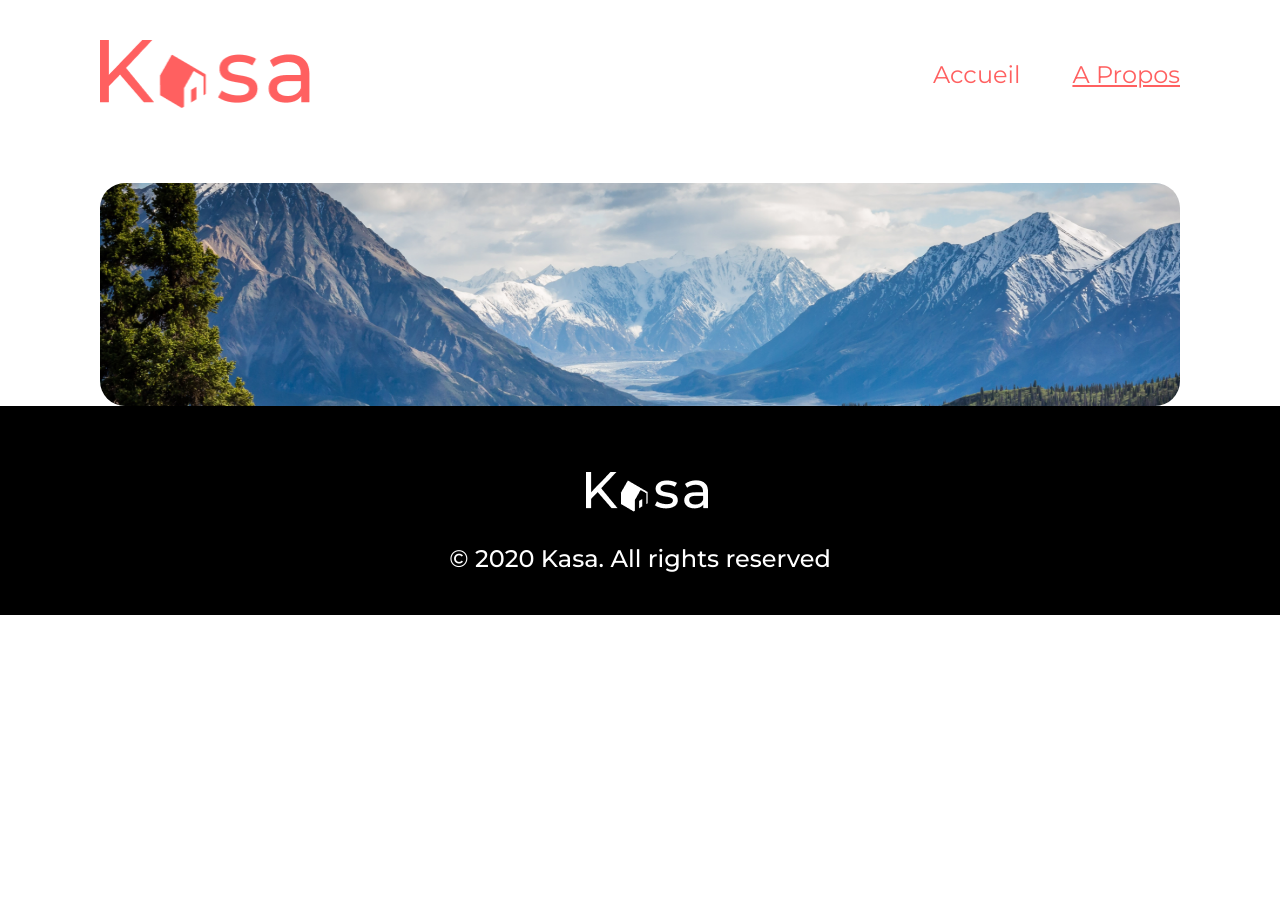
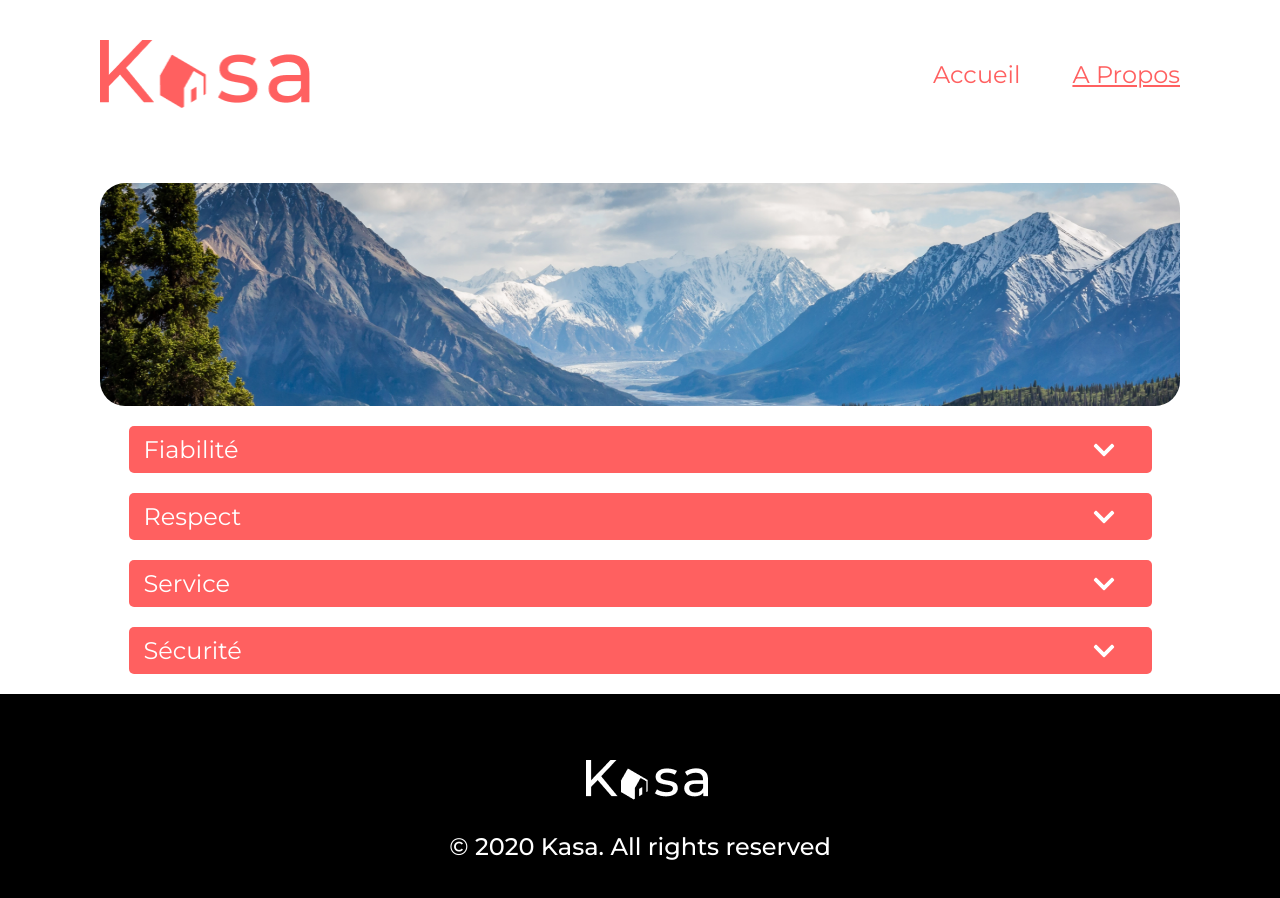
Before and after one commit to LZERDOUN/kasa, a React (Create React App) app: page /about in a window 1280 px wide. Shown: the top 898 px of the page. Before the commit the page ends 800 px from the top, so only its background shows below. Built offline with nearby package versions, Linux system fonts and the light colour scheme; the HTML template or start-up script is replaced by a standard one.

Commit message:
Accordeon/Collapse pour la page About

```diff
--- a/package.json
+++ b/package.json
@@ -4,12 +4,14 @@
   "private": true,
   "dependencies": {
     "@fontsource/montserrat": "^4.5.14",
+    "@fortawesome/fontawesome-free": "^6.2.1",
     "@testing-library/jest-dom": "^5.16.5",
     "@testing-library/react": "^13.4.0",
     "@testing-library/user-event": "^13.5.0",
     "prop-types": "^15.8.1",
     "react": "^18.2.0",
     "react-dom": "^18.2.0",
+    "react-icons": "^4.7.1",
     "react-router-dom": "^5.3.4",
     "react-scripts": "5.0.1",
     "web-vitals": "^2.1.4"
--- a/src/components/AboutComponent/About.js
+++ b/src/components/AboutComponent/About.js
@@ -1,10 +1,23 @@
 import "./style.css";
 import Banner from "../../components/BannerComponent/index";
+import Collapse from "../../components/CollapseComponent/index";
+import Sections from "../Sections";
 
 const About = () => {
   return (
     <div className="body">
       <Banner />
+      <div className="container-section">
+        {Sections.map((section) => {
+          return (
+            <Collapse
+              key={section.id}
+              title={section.title}
+              details={section.details}
+            />
+          );
+        })}
+      </div>
     </div>
   );
 };
--- a/src/components/AboutComponent/style.css
+++ b/src/components/AboutComponent/style.css
@@ -2,3 +2,7 @@
     margin-left: 100px;
     margin-right: 100px;
 }
+
+.container-section {
+    background-color: white;
+}
--- a/src/components/CardComponent/index.js
+++ b/src/components/CardComponent/index.js
@@ -1,5 +1,7 @@
 import React from "react";
 import "./style.css";
+
+//AJOUTER LIEN SUR LA CARD
 
 function Card(props) {
   return (
--- /dev/null
+++ b/src/components/CollapseComponent/index.js
@@ -0,0 +1,20 @@
+import React, { useState } from "react";
+import "./style.css";
+import { FaChevronUp, FaChevronDown } from "react-icons/fa";
+
+function Collapse(props) {
+  const [isActive, setIsActive] = useState(false);
+  return (
+    <div className="dropdown">
+      <div className="title" onClick={() => setIsActive(!isActive)}>
+        <p>{props.title}</p>
+        <button type="button" className="collapsible">
+          {isActive ? <FaChevronUp /> : <FaChevronDown />}
+        </button>
+      </div>
+      {isActive && <div className="details">{props.details}</div>}
+    </div>
+  );
+}
+
+export default Collapse;
--- /dev/null
+++ b/src/components/CollapseComponent/style.css
@@ -0,0 +1,41 @@
+
+.dropdown {
+    margin-top : 20px;
+    margin-bottom: 20px;
+    width: 1023px;
+}
+.title {
+    display : flex;
+    justify-content: space-between;
+    align-items: center;
+    margin-top : 20px;
+    color : white;
+    background-color:#FF6060;
+    height: 47px;
+    border-radius: 5px;
+    padding-left: 15px ;
+    padding-right: 30px;
+    font-size: 24px;
+    cursor: pointer;
+}
+
+.collapsible {
+    border:#FF6060;
+    background-color: #FF6060;
+    color: white;
+    font-size: 24px;
+    padding-top: 7px;
+
+}
+
+.details {
+    padding: 5px 15px 5px 15px ;
+    background-color:#F6F6F6;
+    border-radius: 0px 0px 5px 5px;
+}
+
+.details-show{
+    padding: 5px 15px 5px 15px ;
+    background-color:#F6F6F6;
+    border-radius: 0px 0px 5px 5px;
+}
--- /dev/null
+++ b/src/components/Sections.js
@@ -0,0 +1,28 @@
+const Sections = [
+  {
+    id: 1,
+    title: "Fiabilité",
+    details:
+      "Les annonces postées sur Kasa garantissent une fiabilité totale. Les photos sont conformes aux logements, et toutes les informations sont régulièrement vérifiées par nos équipes.",
+  },
+  {
+    id: 2,
+    title: "Respect",
+    details:
+      "La bienveillance fait partie des valeurs fondatrices de Kasa. Tout comportement discriminatoire ou de perturbation du voisinage entraînera une exclusion de notre plateforme.",
+  },
+  {
+    id: 3,
+    title: "Service",
+    details:
+      "Nos équipes se tiennent à votre disposition pour vous fournir une expérience parfaite. N'hésitez pas à nous contacter si vous avez la moindre question.",
+  },
+  {
+    id: 4,
+    title: "Sécurité",
+    details:
+      "La sécurité est la priorité de Kasa. Aussi bien pour nos hôtes que pour les voyageurs, chaque logement correspond aux critères de sécurité établis par nos services. En laissant une note aussi bien à l'hôte qu'au locataire, cela permet à nos équipes de vérifier que les standards sont bien respectés. Nous organisons également des ateliers sur la sécurité domestique pour nos hôtes.",
+  },
+];
+
+export default Sections;
```
Also changed, not shown: 1 other file (tests, documents, lock files or other folders).
